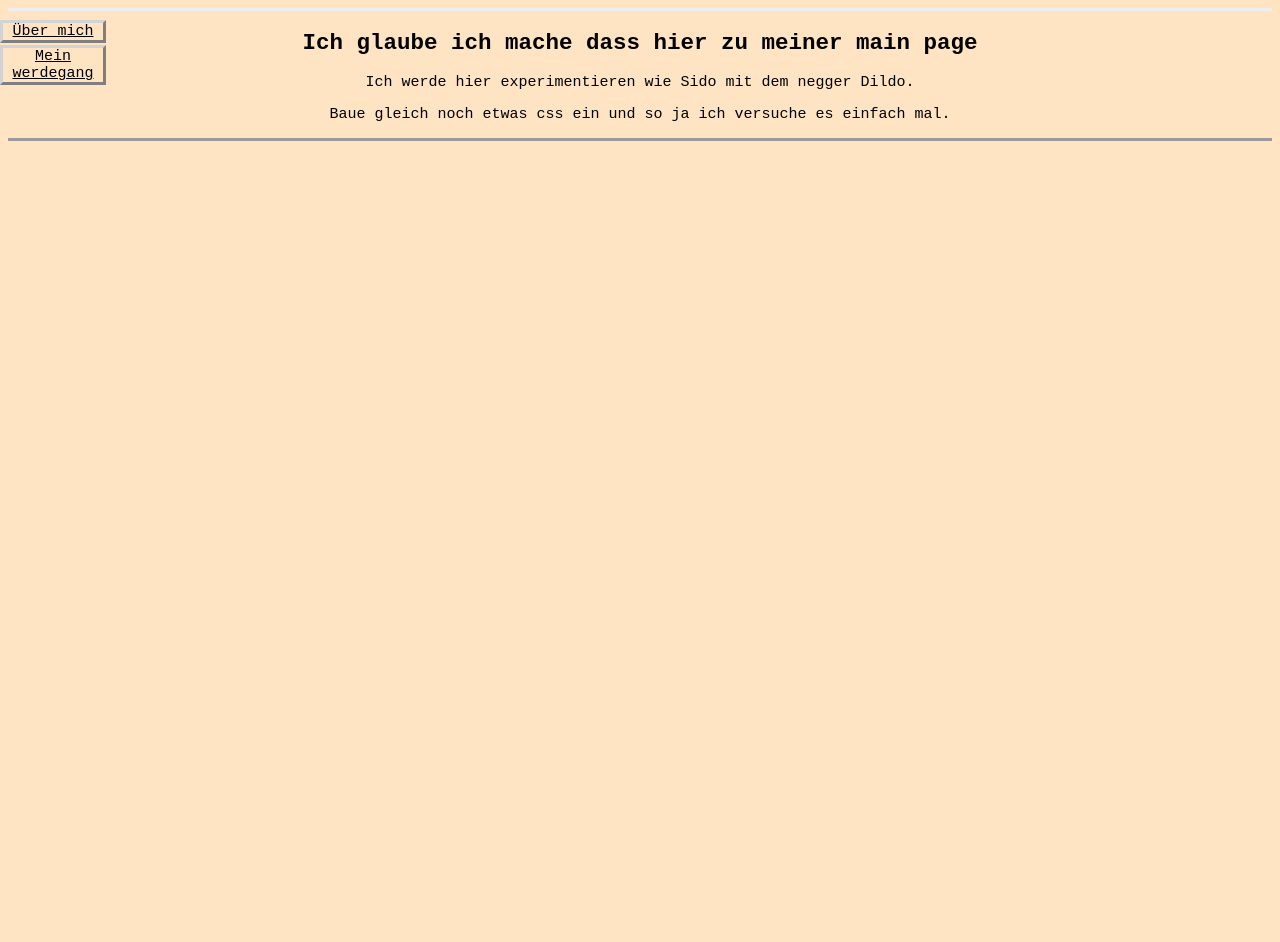
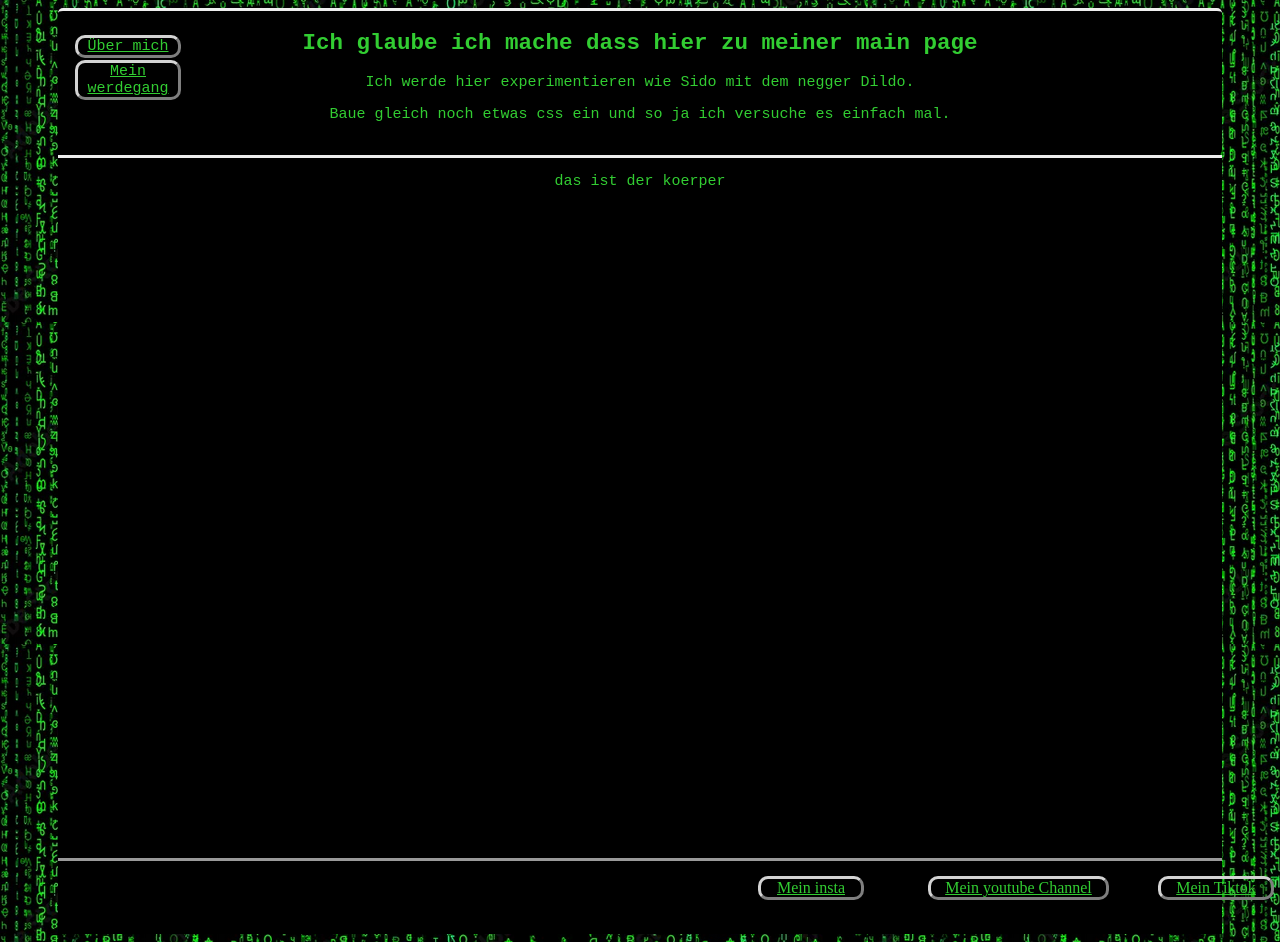
Before and after one commit to Boschdy/boschdy.firstwebsite, a plain HTML site: page docs/index.html in a window 1280 px wide. Before the commit the page ends 800 px from the top, so only its background shows below. Drawn offline with Linux system fonts and the light colour scheme.

Commit message:
Design, Buttons
Habe das Design verändert, eine Headline hinzugefügt, Social links und einen Körper

```diff
--- a/docs/index.html
+++ b/docs/index.html
@@ -6,13 +6,24 @@
 	<title>Kilians sigmer</title>
 	<link rel="stylesheet" type="text/css" href="styles.css">
 </head>
-<body class="readingbd">
-	<div class="docdiv">
+<body class="bd">
+	<div class="headline">
 		<h2>Ich glaube ich mache dass hier zu meiner main page</h2>
 		<a href="sncd.html" class="dropdown" id="leftwebsite">Über mich</a>
 		<a href="thrd.html" class="dropdown" id="rightwebsite">Mein werdegang</a>
 		<p>Ich werde hier experimentieren wie Sido mit dem negger Dildo.</p>
 		<p>Baue gleich noch etwas css ein und so ja ich versuche es einfach mal.</p>
+		<br>
+	</div>
+	<div class="bodydiv">
+		<p>das ist der koerper</p>
 	</div>
 </body>
+<footer>
+	<div id="sd">
+		<a href="instagram.com" class="dropdown" id="insta">Mein insta</a>
+		<a href="youtube.com" class="dropdown" id="yt">Mein youtube Channel</a>
+		<a href="tiktok.com" class="dropdown" id="tt">Mein Tiktok</a>
+	</div>
+</footer>
 </html>
--- a/docs/styles.css
+++ b/docs/styles.css
@@ -10,20 +10,67 @@
 	width: 100px;
 }
 
+#sd {
+	margin-left: 50px;
+	margin-right: 50px;
+	color: limegreen;
+	background-color: black;
+	height: 73px;
+}
+
+#tt {
+	margin-left: 1100px;
+	width: 110px;
+	text-align: center;
+}
+
+#yt {
+	margin-left: 870px;
+	width: 175px;
+		text-align: center;
+}
+
+#insta {
+	margin-left: 700px;
+	width: 100px;
+	text-align: center;
+}
+
+body{
+	background-image: url(background.png);
+}
+
 .dropdown {
-	color: black;
+	color: limegreen;
 	position: absolute;
 	border: outset;
 	border-color: lightgrey;
+	border-radius: 10px;
+	margin-left: 75px;
+	margin-top: 15px;
 }
 
-.readingbd {
-	background-color: bisque;
+.headline {
+	color: limegreen;
+	text-align: center;
+	background-color: black;
 	font-family: monospace;
 	font-size: 15px;
 	border-block: outset;
+	border-bottom: none;
+	border-radius: 5px;
+	margin-left: 50px;
+	margin-right: 50px;
 }
 
-.docdiv {
+.bodydiv {
+	color: limegreen;
 	text-align: center;
+	background-color: black;
+	font-family: monospace;
+	font-size: 15px;
+	border-block: outset;
+	height: 700px;
+	margin-left: 50px;
+	margin-right: 50px;
 }
```
Also changed, not shown: docs/background.png (added).
